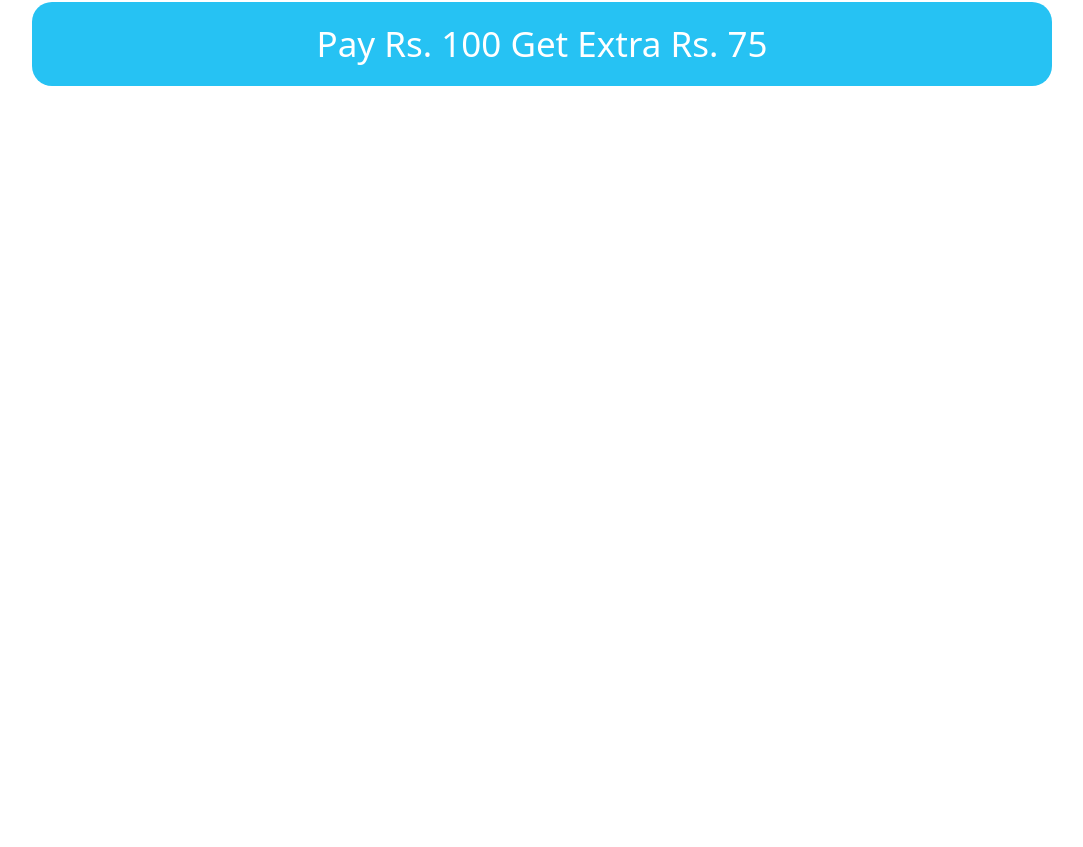
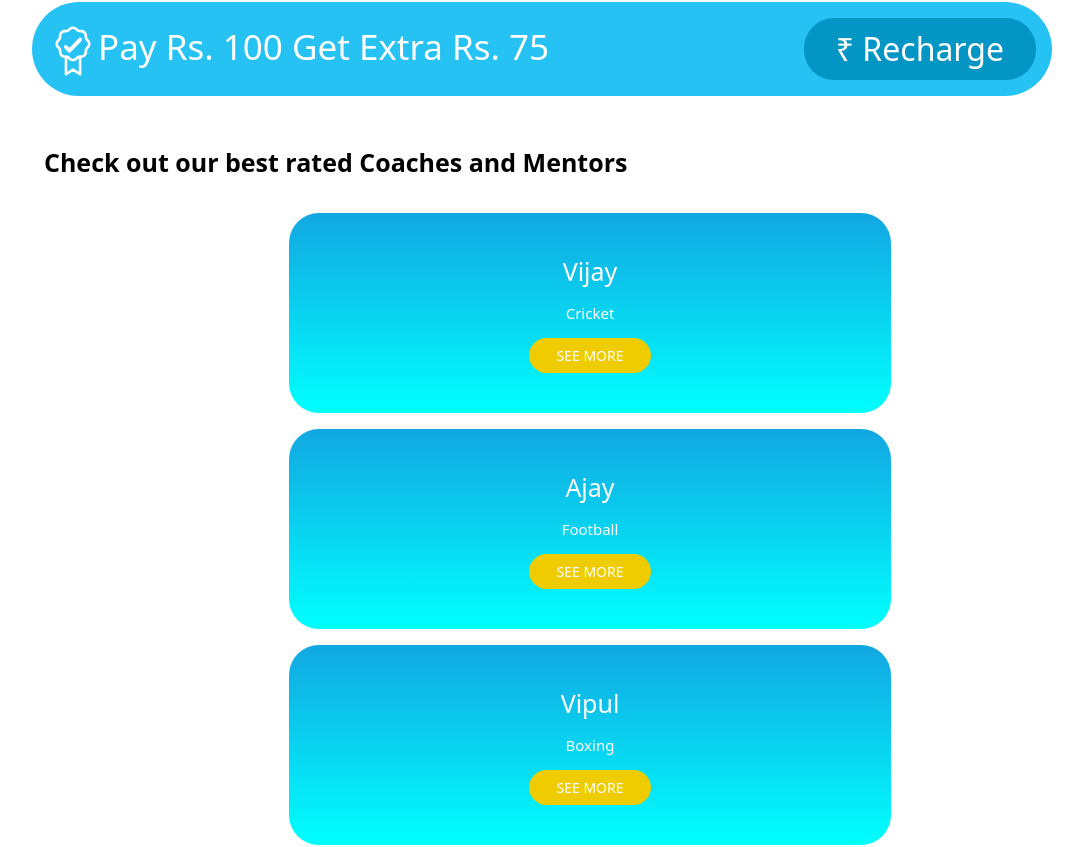
Before and after one commit to atheltesacademy/WEB-APP, a React (Create React App) app: page /add-money in a window 1280 px wide. Shown: the part 823-1670 px from the top of the page, without its empty margins (98-1181 px from the left). Before the commit the page ends 1109 px from the top, so only its background shows below. Built offline with nearby package versions, Linux system fonts and the light colour scheme.

Commit message:
bestCoaches component added

```diff
--- a/src/components/addMoney/AddMoney.jsx
+++ b/src/components/addMoney/AddMoney.jsx
@@ -2,7 +2,9 @@ import { faGreaterThan } from '@fortawesome/free-solid-svg-icons'
 import { FontAwesomeIcon } from '@fortawesome/react-fontawesome'
 import React from 'react'
 import NavigationBar from '../navigation/NavigationBar'
+import badgeIcon from '../../assets/badgeIcon.svg'
 import './AddMoney.css'
+import { BestCoaches } from '../bestCoaches/BestCoaches'
 
 //bootstrap import
 import "bootstrap/dist/css/bootstrap.min.css";
@@ -48,6 +50,25 @@ export const AddMoney = () => {
             amt: '2000'
         },
     ]
+
+    const coaches = [
+        {
+            name: 'Vijay',
+            sports: "Cricket"
+        },
+        {
+            name: 'Ajay',
+            sports: "Football"
+        },
+        {
+            name: 'Vipul',
+            sports: "Boxing"
+        },
+        {
+            name: 'Dhruv',
+            sports: "Tennis"
+        },
+    ]
     return (
         <>
             <NavigationBar />
@@ -91,20 +112,50 @@ export const AddMoney = () => {
                     })}
                 </div>
 
-                <div className='amountContainer mt-5 mx-5 p-3 d-flex justify-content-center align-self-center'
+                <div className='amountContainer mt-5 mx-5 p-3 d-flex justify-content-between align-items-center'
                     style={{
-                        borderRadius: 20,
-                        margin: '200px 100px 200px'
+                        borderRadius: 50,
                     }}>
+
                     <div style={{
                         fontSize: '35px',
                         color: "#FFFFFF",
-                    }}>Pay Rs. 100 Get Extra Rs. 75</div>
+                    }}>
+                        <img src={badgeIcon} style={{
+                            height: "50px",
+                            width: '50px'
+                        }} />
+                        Pay Rs. 100 Get Extra Rs. 75</div>
+                    <div>
+                        <button type='button' style={{
+                            backgroundColor: "#0396C4",
+                            borderColor: "transparent",
+                            padding: '5px 30px 5px',
+                            borderRadius: 30,
+                            fontSize: '32px',
+                            color: 'white'
+                        }}>₹ Recharge</button>
+                    </div>
                 </div>
 
-                <div className='mt-5'>
 
-                </div>
+                {/* best coaches section */}
+                <section className='container mt-5 mx-5'>
+                    <div style={{
+                        fontWeight: '600',
+                        fontSize: '25px',
+                        color: "#000000"
+                    }}>Check out our best rated Coaches and Mentors</div>
+                    <div className='d-flex flex-row justify-content-around align-items-center flex-wrap mt-3'>
+                        {coaches.map((item) => {
+                            return (
+                                <div className='mt-3'>
+                                    <BestCoaches name={item.name} sports={item.sports} />
+                                </div>
+                            )
+                        })}
+                    </div>
+                </section>
             </div>
         </>
     )
--- /dev/null
+++ b/src/components/bestCoaches/BestCoaches.css
@@ -0,0 +1,3 @@
+.bestCoaches {
+    background-image: linear-gradient(#12A7E1, #00FFFF) !important;
+}
--- /dev/null
+++ b/src/components/bestCoaches/BestCoaches.jsx
@@ -0,0 +1,41 @@
+import React from 'react'
+import './BestCoaches.css'
+
+//bootstrap import
+import "bootstrap/dist/css/bootstrap.min.css";
+import "bootstrap/dist/js/bootstrap.bundle.min";
+
+export const BestCoaches = (props) => {
+    return (
+        <div className='bestCoaches' style={{
+            padding: '40px 240px 40px',
+            borderRadius: 30
+        }}>
+            <div style={{
+                color: '#FFFFFF',
+                fontWeight: "500",
+                fontSize: "25px",
+                textAlign: "center"
+            }}>{props.name}<br />
+                <span style={{
+                    color: '#FFFFFF',
+                    fontWeight: "100",
+                    fontSize: "15px",
+                    textAlign: "center"
+                }}>{props.sports}</span></div>
+
+            <button type='btn'
+                style={{
+                    borderRadius: 20,
+                    backgroundColor: "#EFCC00",
+                    borderColor: "transparent",
+                    color: "white",
+                    fontSize: '14px',
+                    padding: '5px 25px 5px',
+                    textAlign: 'center',
+                    marginTop: '10px'
+                }}
+            >SEE MORE</button>
+        </div>
+    )
+}
--- a/src/components/navigation/NavigationBar.jsx
+++ b/src/components/navigation/NavigationBar.jsx
@@ -4,8 +4,8 @@ import VectorLogo from '../../assets/Vector (2).svg';
 
 import { FontAwesomeIcon } from "@fortawesome/react-fontawesome";
 import {
-     faUser,
-          faSearch,
+  faUser,
+  faSearch,
 } from "@fortawesome/free-solid-svg-icons";
 
 import { Link } from 'react-router-dom';
@@ -15,21 +15,21 @@ import './NavigationBar.css'
 function NavigationBar() {
   return (
     <div className="navbar">
-       <img src={ImageLogo} alt="img1" width="200px" style={{marginLeft:'3%'}} />
-       <span className="navbarContant">
+      <img src={ImageLogo} alt="img1" width="200px" style={{ marginLeft: '3%' }} />
+      <span className="navbarContant">
         <Link to="/Landing-Page"><i className="fa fa-fw fa-home"></i> Home</Link>
         <Link to="/Home-jsx"> Category</Link>
         <Link to="/With-Rating"> Blog</Link>
-        <Link to="/Video-chat"> Wallet</Link>
-         <div className="search-Nav">
-          <input type="text" id="input" placeholder="Name Sports Category..." style={{ borderRadius: '26px',left:'423px', width: '184px', height: '26px',marginTop:'1%', backgroundColor: 'lightgray', borderColor: 'black', paddingLeft: '28px' }} />
+        <Link to="/wallet-recharge"> Wallet</Link>
+        <div className="search-Nav">
+          <input type="text" id="input" placeholder="Name Sports Category..." style={{ borderRadius: '26px', left: '423px', width: '184px', height: '26px', marginTop: '1%', backgroundColor: 'lightgray', borderColor: 'black', paddingLeft: '28px' }} />
           <FontAwesomeIcon icon={faSearch} className="search-icon" />
 
         </div>
-                 </span>
-        <span style={{float:'right',marginTop:'1%',marginLeft:'8%'}}>
+      </span>
+      <span style={{ float: 'right', marginTop: '1%', marginLeft: '8%' }}>
         <Link to="/SignUp-from">Register</Link>
-        <Link to="/SignIn-form"><FontAwesomeIcon icon={faUser}/>Sign in</Link></span>
+        <Link to="/SignIn-form"><FontAwesomeIcon icon={faUser} />Sign in</Link></span>
     </div>
   );
 }
```
Also changed, not shown: src/assets/badgeIcon.svg (added).
